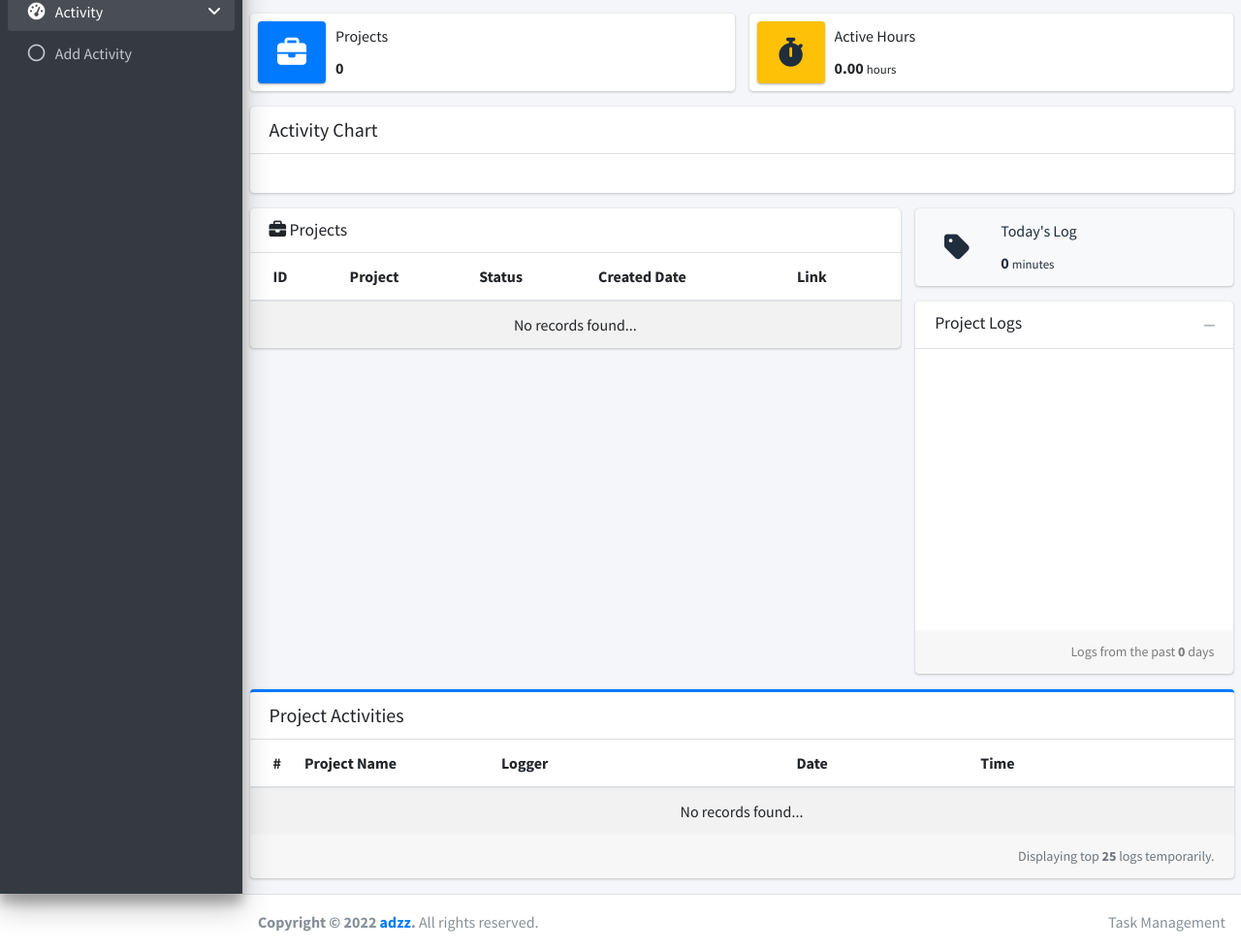
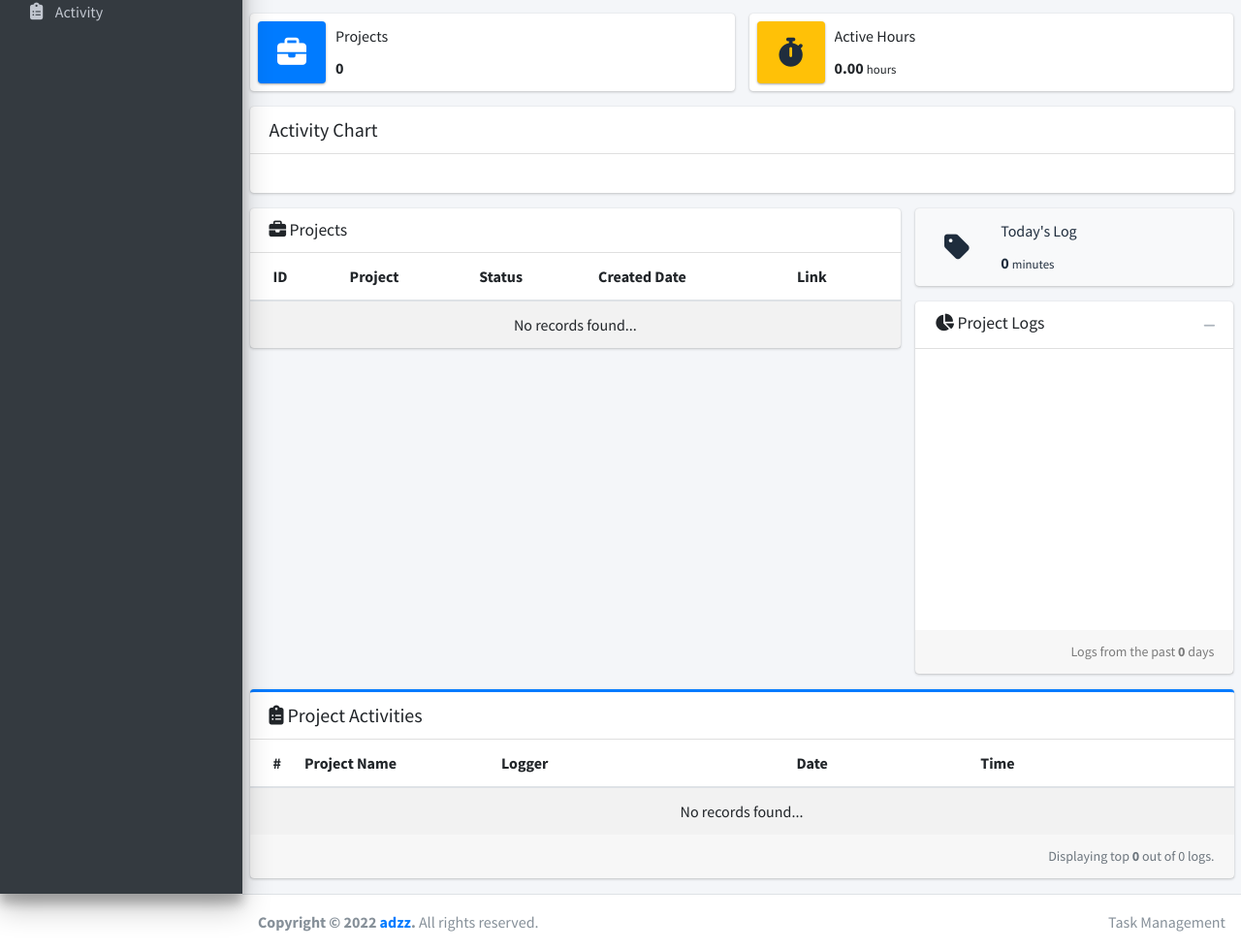
Before and after one commit to aydzz/tma, a website: page src/pages/Home/home.html in a window 1280 px wide. Shown: the part 116-1095 px from the top of the page at 97% size. Drawn offline with nearby package versions, Linux system fonts and the light colour scheme.

Commit message:
dashboard cleanup

```diff
--- a/src/pages/Home/home.html
+++ b/src/pages/Home/home.html
@@ -17,6 +17,7 @@ scratch. This page gets rid of all links and provides the needed markup only.
   <link rel="stylesheet" href="https://cdn.jsdelivr.net/npm/admin-lte@3.2/dist/css/adminlte.min.css"/>
   <!--- Application styling-->
   <link rel="stylesheet" href="../../assets/css/application.css"/>
+  <link rel="icon" href="../../assets/logo-themed.svg"/>
 </head>
 <body class="hold-transition sidebar-mini">
 <div class="wrapper">
@@ -72,7 +73,15 @@ scratch. This page gets rid of all links and provides the needed markup only.
               </p>
             </a>
           </li>
-          <li class="nav-item menu-open">
+          <li class="nav-item">
+            <a href="activity.html" class="nav-link">
+              <i class="nav-icon fas fa-clipboard-list"></i>
+              <p>
+                Activity
+              </p>
+            </a>
+          </li>
+          <!-- <li class="nav-item menu-open">
             <a href="#" class="nav-link">
               <i class="nav-icon fas fa-tachometer-alt"></i>
               <p>
@@ -88,7 +97,7 @@ scratch. This page gets rid of all links and provides the needed markup only.
                 </a>
               </li>
             </ul>
-          </li>
+          </li> -->
         </ul>
       </nav>
       <!-- /.sidebar-menu -->
@@ -223,7 +232,7 @@ scratch. This page gets rid of all links and provides the needed markup only.
 
             <div class="card">
               <div class="card-header">
-                <h3 class="card-title">Project Logs</h3>
+                <h3 class="card-title"><i class="fas fa-chart-pie"></i> Project Logs</h3>
 
                 <div class="card-tools">
                   <button type="button" class="btn btn-tool" data-card-widget="collapse">
@@ -258,7 +267,7 @@ scratch. This page gets rid of all links and provides the needed markup only.
           <div class="col-lg-12">
             <div class="card card-primary card-outline">
               <div class="card-header">
-                <h5 class="m-0">Project Activities</h5>
+                <h5 class="m-0"><i class="fas fa-clipboard-list"></i> Project Activities</h5>
               </div>
               <div class="card-body p-0">
                   <table class="table table-striped projects" data-src="activities-list">
@@ -295,7 +304,7 @@ scratch. This page gets rid of all links and provides the needed markup only.
               </div>
               <div class="card-footer">
                 <div class="float-right text-sm text-secondary">
-                    Displaying top <strong>25</strong> logs temporarily.
+                    Displaying top <strong data-src="log-shown-count">0</strong> out of <span data-src="log-total-count">0</span> logs.
                 </div>
               </div>
             </div>
```
Also changed, not shown: src/components/Fallback/TableRow.js (added, +10 -0 lines), src/pages/Activity/activity.html (+10 -2 lines), src/pages/Home/index.js (+10 -2 lines), src/assets/logo-dark.svg (added), src/assets/logo-themed.svg (added).
